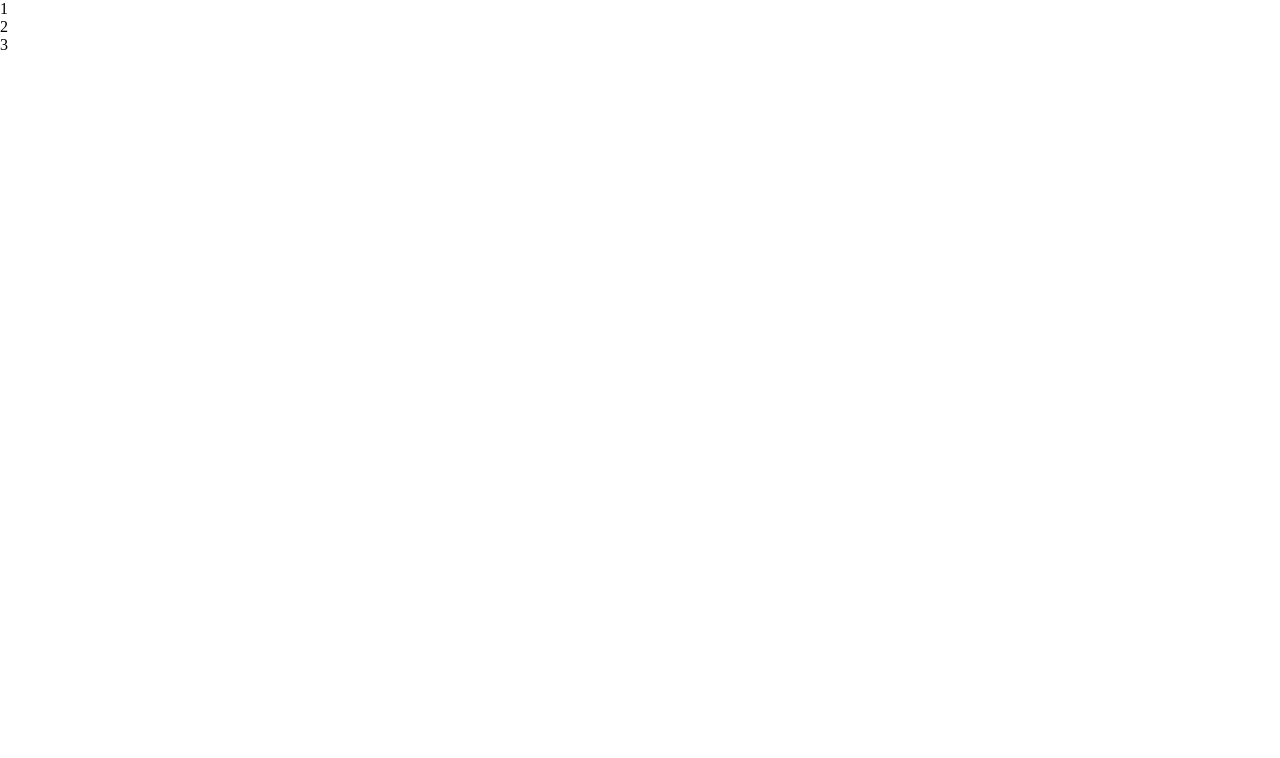
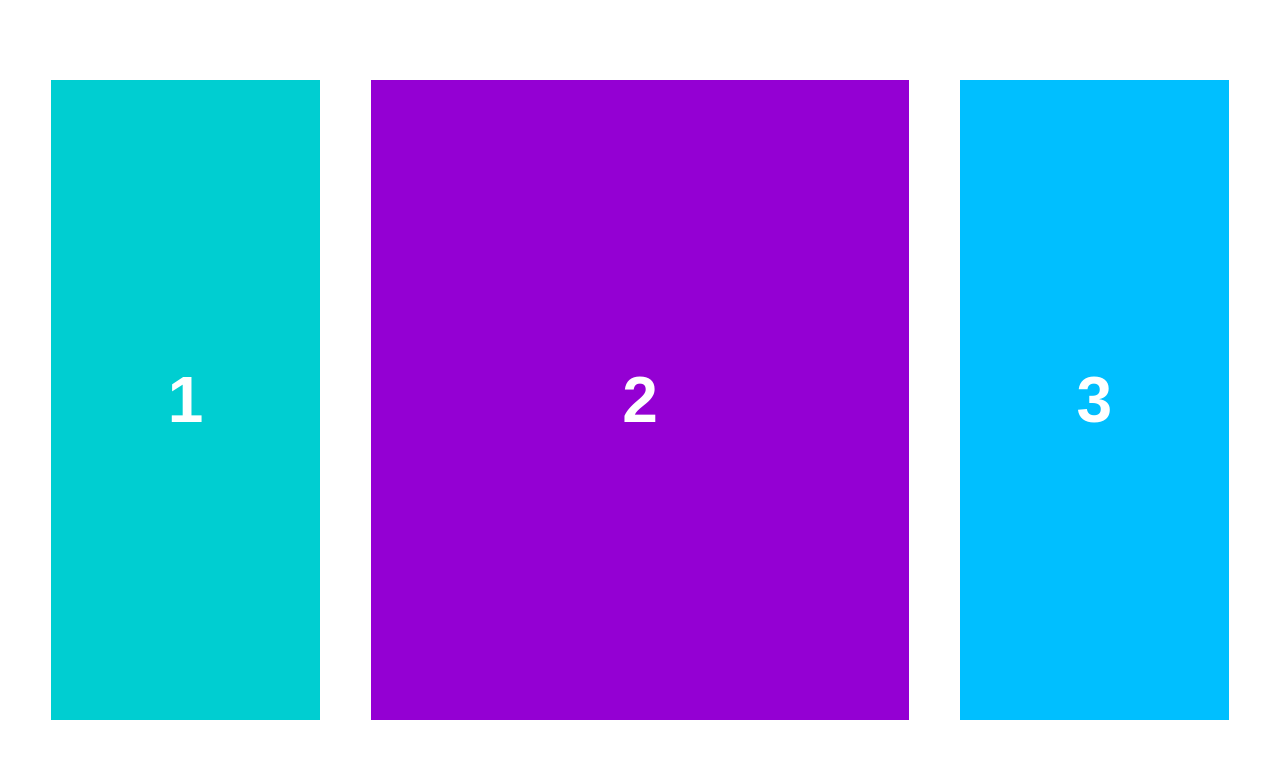
Before and after one commit to MatsAsseloos/webtech, a plain HTML site: page labo-04/kolommen/index.html in a window 1280 px wide. Drawn offline with Linux system fonts and the light colour scheme.

Commit message:
Finished 3 kollomen

```diff
--- a/labo-04/kolommen/css/stijl.css
+++ b/labo-04/kolommen/css/stijl.css
@@ -6,3 +6,35 @@
 }
 
 /* === your rules === */
+body{
+    font-family: Arial, Helvetica, sans-serif;
+}
+main{
+    padding: 10vh 4vw;
+    display: flex;
+    gap: 4vw;
+    min-height: 100vh;
+    color: white;
+
+
+}
+main > div{
+    font-weight: bold;
+    font-size: 4rem;
+    flex: 1;
+    justify-content: center;
+    align-items: center;
+    display: flex;
+    justify-items: center;
+}
+
+main > div:nth-child(1){
+    background-color: darkturquoise;
+}
+main > div:nth-child(2){
+    background-color: darkviolet;
+    flex: 2;
+}
+main > div:nth-child(3){
+    background-color: deepskyblue;
+}
```
